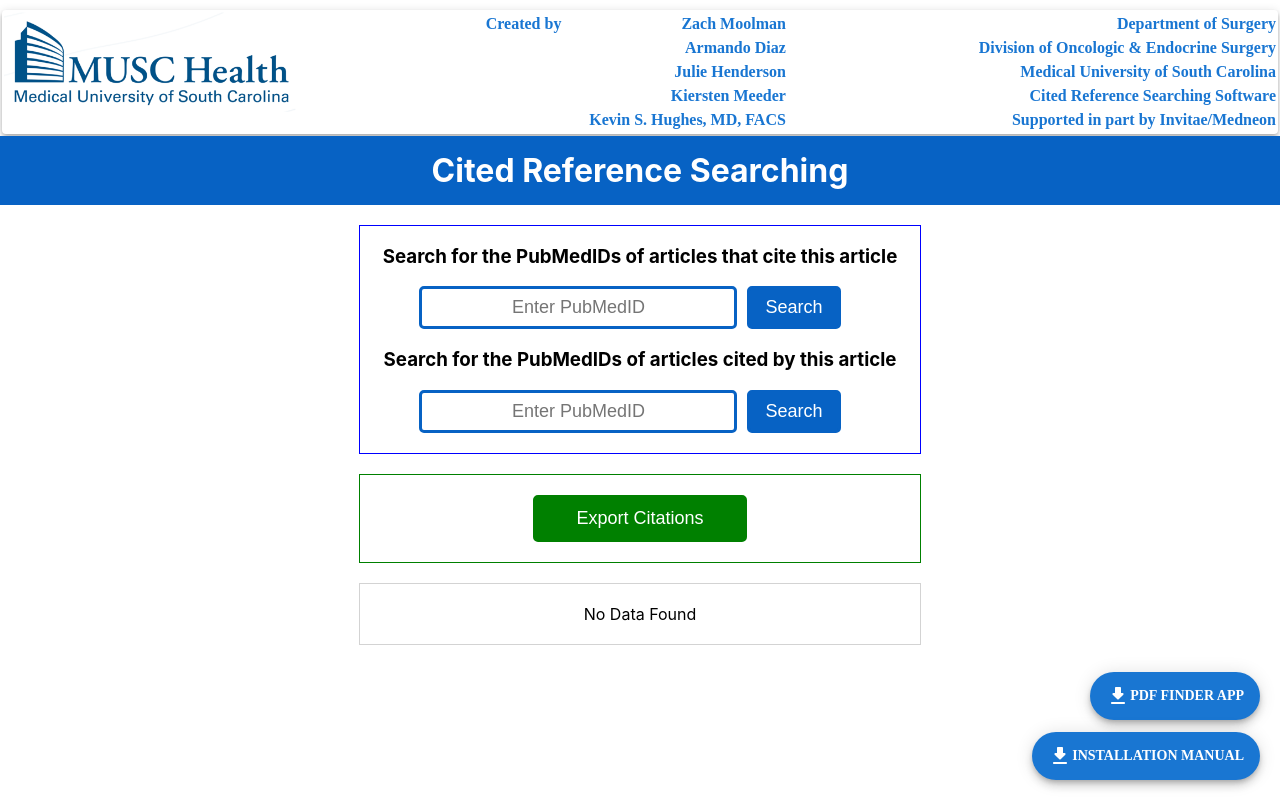
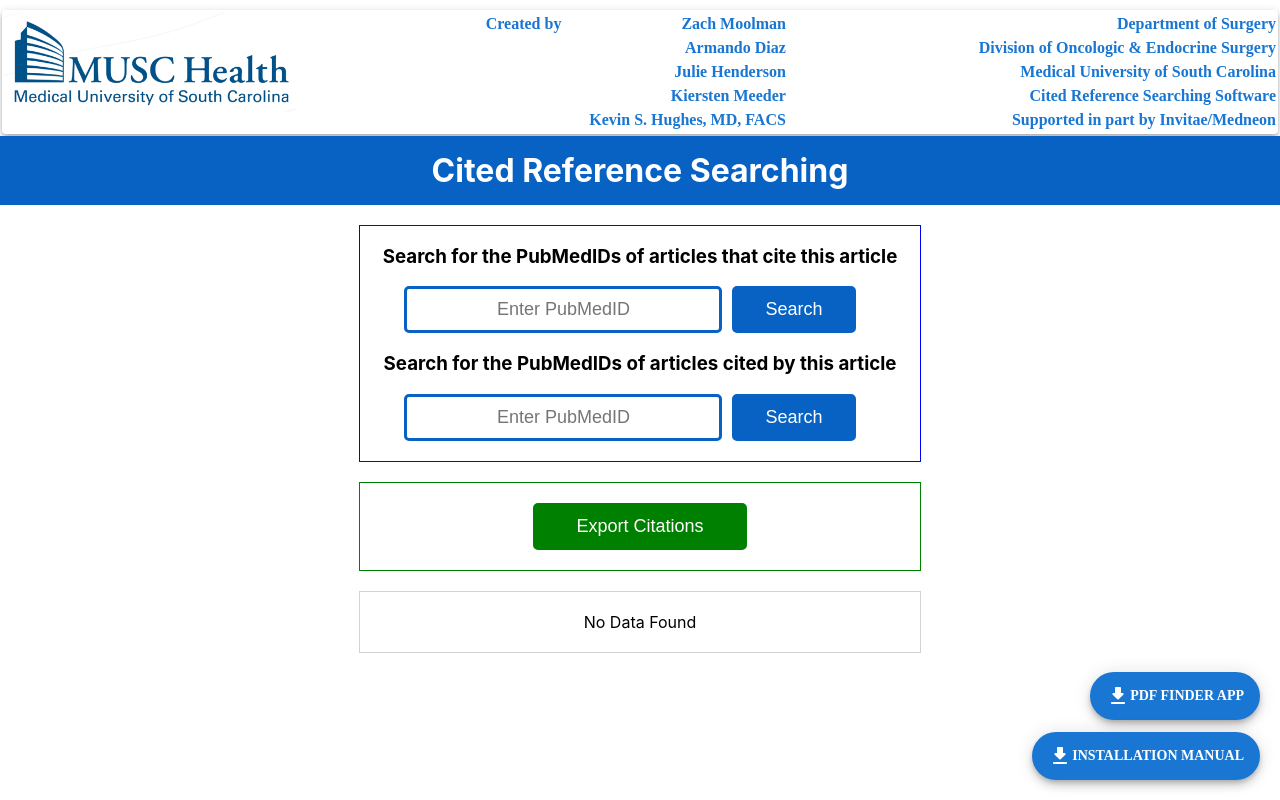
Before and after one commit to arm-diaz/pubmed-cited-reference-searching, a React (Create React App) app: page / in a window 1280 px wide. Built offline with nearby package versions, Linux system fonts and the light colour scheme.

Commit message:
update verbiage

```diff
--- a/src/components/ArticleFind.css
+++ b/src/components/ArticleFind.css
@@ -18,7 +18,7 @@
 }
 
 .input__wrapper input {
-    padding: 8px 40px;
+    padding: 10px 40px;
     border: 3px solid #0762c4;
     border-radius: 5px;
     font-size: 18px;
@@ -34,7 +34,7 @@
 .input__wrapper button {
     background: #0762c4;
     color: white;
-    padding: 8px 15px;
+    padding: 10px 30px;
     text-align: center;
     font-size: 18px;
     border: none;
```
